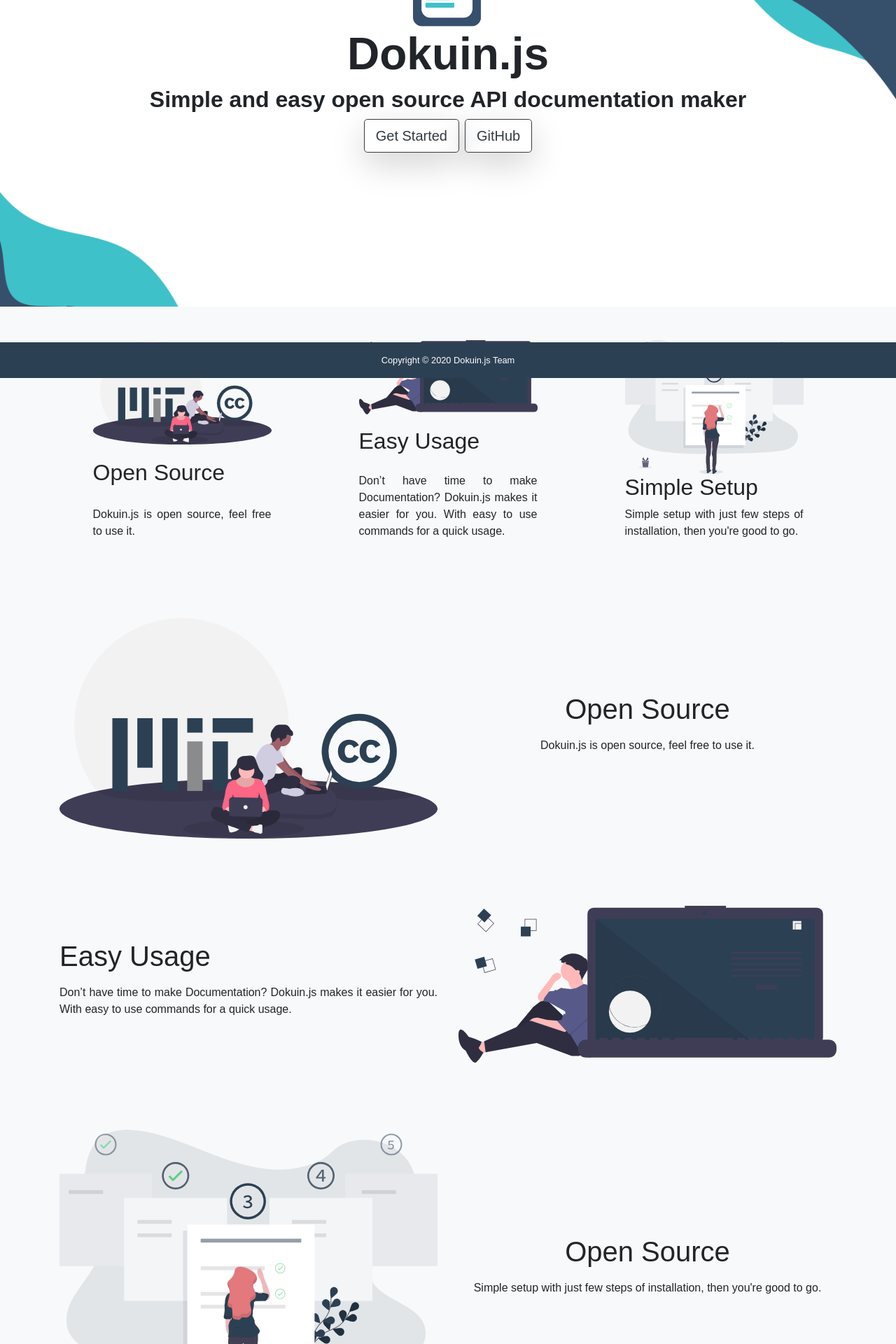
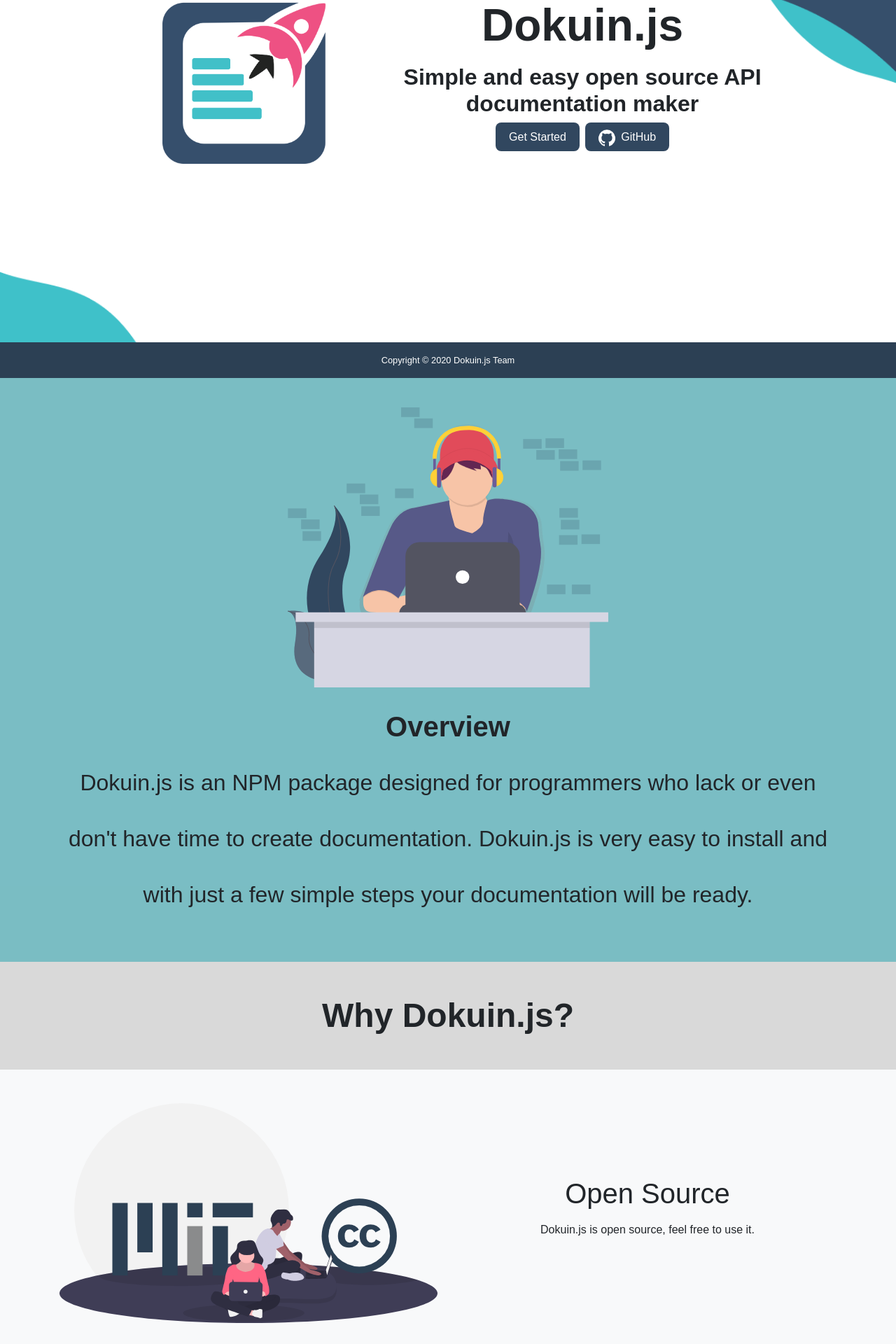
Before and after one commit to dokuin/docs, a React (Create React App) app: page / in a window 1280 px wide. Shown: the part 260-2180 px from the top of the page at 70% size. Built offline with nearby package versions, Linux system fonts and the light colour scheme.

Commit message:
tambah overview dan pemisahan component untuk homepage

```diff
--- /dev/null
+++ b/src/components/homepage/Advantages.jsx
@@ -0,0 +1,98 @@
+import React from 'react'
+import { Link } from 'react-router-dom'
+
+import { Container, Row, Col, Image } from 'react-bootstrap'
+import { Fade } from 'react-reveal'
+
+// Images
+import SetupPng from '../../assets/setup.svg'
+import EasyUsagePng from '../../assets/code_thinking.svg'
+import OpenSourcePng from '../../assets/open_source.svg'
+
+const Advantages = () => {
+  return (
+    <>
+      <div
+        className="d-flex justify-content-center align-items-center py-5"
+        style={{
+          backgroundColor: '#D9D9D9'
+        }}
+      >
+        <h2
+          className="text-center font-weight-bold my-auto"
+          style={{
+            fontSize: '3em'
+          }}
+        >
+          Why Dokuin.js?
+        </h2>
+      </div>
+
+      <div className="section d-flex align-items-center bg-light py-5">
+        <Container>
+          <Fade bottom>
+            <Row className="d-flex flex-row-reverse">
+              <Col sm={12} md={6} lg={6} className="my-auto">
+                <h1 className="text-center">Open Source</h1>
+                <p className="my-3 text-center">
+                  Dokuin.js is open source, feel free to use it.
+                </p>
+              </Col>
+              <Col sm={12} md={6} lg={6}>
+                <Image src={OpenSourcePng} fluid />
+              </Col>
+            </Row>
+          </Fade>
+        </Container>
+      </div>
+
+      <div className="section d-flex align-items-center bg-light py-5">
+        <Container>
+          <Fade left>
+            <Row>
+              <Col sm={12} md={6} lg={6} className="my-auto">
+                <h1 className="text-center">Easy Usage</h1>
+                <p className="my-3 text-justify">
+                  Don’t have time to make Documentation? Dokuin.js makes it
+                  easier for you. With easy to use commands for a quick usage.
+                </p>
+              </Col>
+              <Col sm={12} md={6} lg={6}>
+                <Image src={EasyUsagePng} fluid />
+              </Col>
+            </Row>
+          </Fade>
+        </Container>
+      </div>
+
+      <div className="section d-flex align-items-center bg-light py-5">
+        <Container>
+          <Fade right>
+            <Row className="d-flex flex-row-reverse">
+              <Col
+                sm={12}
+                md={6}
+                lg={6}
+                className="my-auto d-flex flex-column align-items-center"
+              >
+                <h1 className="text-center">Simple Setup</h1>
+                <p className="my-3 text-center">
+                  Simple setup with just few steps of installation, then you're
+                  good to go.
+                </p>
+                <Link to="/docs/dependency" className="banner-btn btn-1">
+                  Get Started
+                </Link>
+              </Col>
+              <Col sm={12} md={6} lg={6}>
+                <Image src={SetupPng} fluid />
+              </Col>
+            </Row>
+          </Fade>
+        </Container>
+      </div>
+    </>
+  )
+}
+
+export default Advantages
--- a/src/components/homepage/Banner.jsx
+++ b/src/components/homepage/Banner.jsx
@@ -1,6 +1,9 @@
 import React from 'react'
 import { Link } from 'react-router-dom'
-import { Button, Image } from 'react-bootstrap'
+import { Image, Row, Col } from 'react-bootstrap'
+import { Fade } from 'react-reveal'
+import { SvgIcon } from '@material-ui/core'
+import GitHubIcon from '@material-ui/icons/GitHub'
 
 import DokuinLandingPng from '../../assets/dokuin landing.png'
 
@@ -8,29 +11,41 @@ const Banner = () => {
   return (
     <div
       className="section d-flex align-items-center justify-content-center text-center banner"
-      style={{ borderRadius: 0, height: '90vh' }}
+      style={{ borderRadius: 0, height: '100vh' }}
     >
-      <div className="animated fadeInUp">
-        <Image src={DokuinLandingPng} width={100} height={100} />
+      <Fade top>
+        <Row className="d-flex justify-content-center">
+          <Col sm={12} md={4}>
+            <Image
+              src={DokuinLandingPng}
+              fluid
+              style={{
+                width: '30vh',
+                height: '30vh'
+              }}
+            />
+          </Col>
+          <Col sm={12} md={6}>
             <h1 className="font-weight-bold" style={{ fontSize: '5vw' }}>
               Dokuin.js
             </h1>
-        <h3 className="font-weight-bold" style={{ fontSize: '2.5vw' }}>
+            <h3 className="font-weight-bold my-3" style={{ fontSize: '2.5vw' }}>
               Simple and easy open source API documentation maker
             </h3>
-        <Link to="/docs/dependency" className="router-link mr-1">
-          <Button variant="outline-dark" className="shadow-lg" size="lg">
+            <Link to="/docs/dependency" className="banner-btn btn-1 mr-2">
               Get Started
-          </Button>
             </Link>
 
             <a
-          className="btn btn-outline-dark ml-1 shadow-lg btn-lg"
+              className="banner-btn btn-2"
               href="https://github.com/dokuin/dokuinjs"
             >
+              <SvgIcon component={GitHubIcon} className="mr-2"></SvgIcon>
               GitHub
             </a>
-      </div>
+          </Col>
+        </Row>
+      </Fade>
     </div>
   )
 }
--- /dev/null
+++ b/src/components/homepage/Overview.jsx
@@ -0,0 +1,32 @@
+import React from 'react'
+
+import { Container, Image } from 'react-bootstrap'
+import { Fade } from 'react-reveal'
+
+import OverviewPng from '../../assets/overview_coding.svg'
+
+const Overview = () => {
+  return (
+    <div className="py-5" style={{ backgroundColor: '#59ADB5CC' }}>
+      <Fade bottom>
+        <Container className="d-flex flex-column align-items-center">
+          <Image
+            src={OverviewPng}
+            fluid
+            style={{ width: '50vw', height: '50vh' }}
+            className="my-3"
+          />
+          <h1 className="text-center my-3 font-weight-bolder">Overview</h1>
+          <h2 className="text-center" style={{ lineHeight: '10vh' }}>
+            Dokuin.js is an NPM package designed for programmers who lack or
+            even don't have time to create documentation. Dokuin.js is very easy
+            to install and with just a few simple steps your documentation will
+            be ready.
+          </h2>
+        </Container>
+      </Fade>
+    </div>
+  )
+}
+
+export default Overview
--- a/src/pages/Homepage.jsx
+++ b/src/pages/Homepage.jsx
@@ -1,12 +1,8 @@
 import React from 'react'
-import { Container, Row, Col, Image } from 'react-bootstrap'
-import { Fade } from 'react-reveal'
-
-import SetupPng from '../assets/setup.svg'
-import EasyUsage from '../assets/code_thinking.svg'
-import OpenSource from '../assets/open_source.svg'
 
 import Banner from '../components/homepage/Banner'
+import Advantages from '../components/homepage/Advantages'
+import Overview from '../components/homepage/Overview'
 
 const Homepage = () => {
   return (
@@ -14,108 +10,13 @@ const Homepage = () => {
       style={{
         marginTop: '-10vh'
       }}
+      className="mb-5"
     >
       <Banner />
 
-      <div className="bg-light py-5">
-        <Fade bottom>
-          <Container>
-            <Row noGutters={false} className="d-flex justify-content-around">
-              <Col
-                sm={6}
-                md={3}
-                className="d-flex flex-column justify-content-between"
-              >
-                <Image src={OpenSource} fluid />
-                <h2>Open Source</h2>
-                <p className="text-justify">
-                  Dokuin.js is open source, feel free to use it.
-                </p>
-              </Col>
-              <Col
-                sm={6}
-                md={3}
-                className="d-flex flex-column justify-content-between"
-              >
-                <Image src={EasyUsage} fluid />
-                <h2>Easy Usage</h2>
-                <p className="text-justify">
-                  Don’t have time to make Documentation? Dokuin.js makes it
-                  easier for you. With easy to use commands for a quick usage.
-                </p>
-              </Col>
-              <Col
-                sm={6}
-                md={3}
-                className="d-flex flex-column justify-content-between"
-              >
-                <Image src={SetupPng} fluid />
-                <h2>Simple Setup</h2>
-                <p className="text-justify">
-                  Simple setup with just few steps of installation, then you're
-                  good to go.
-                </p>
-              </Col>
-            </Row>
-          </Container>
-        </Fade>
-      </div>
+      <Overview />
 
-      <div className="section d-flex align-items-center bg-light py-5">
-        <Container>
-          <Fade bottom>
-            <Row className="d-flex flex-row-reverse">
-              <Col sm={12} md={6} lg={6} className="my-auto">
-                <h1 className="text-center">Open Source</h1>
-                <p className="my-3 text-center">
-                  Dokuin.js is open source, feel free to use it.
-                </p>
-              </Col>
-              <Col sm={12} md={6} lg={6}>
-                <Image src={OpenSource} fluid />
-              </Col>
-            </Row>
-          </Fade>
-        </Container>
-      </div>
-
-      <div className="section d-flex align-items-center bg-light py-5">
-        <Container>
-          <Fade left>
-            <Row>
-              <Col sm={12} md={6} lg={6} className="my-auto">
-                <h1>Easy Usage</h1>
-                <p className="my-3 text-justify">
-                  Don’t have time to make Documentation? Dokuin.js makes it
-                  easier for you. With easy to use commands for a quick usage.
-                </p>
-              </Col>
-              <Col sm={12} md={6} lg={6}>
-                <Image src={EasyUsage} fluid />
-              </Col>
-            </Row>
-          </Fade>
-        </Container>
-      </div>
-
-      <div className="section d-flex align-items-center bg-light py-5">
-        <Container>
-          <Fade right>
-            <Row className="d-flex flex-row-reverse">
-              <Col sm={12} md={6} lg={6} className="my-auto">
-                <h1 className="text-center">Open Source</h1>
-                <p className="my-3 text-center">
-                  Simple setup with just few steps of installation, then you're
-                  good to go.
-                </p>
-              </Col>
-              <Col sm={12} md={6} lg={6}>
-                <Image src={SetupPng} fluid />
-              </Col>
-            </Row>
-          </Fade>
-        </Container>
-      </div>
+      <Advantages />
     </div>
   )
 }
--- a/src/partials/Header.jsx
+++ b/src/partials/Header.jsx
@@ -33,9 +33,6 @@ const Header = () => {
             </Nav.Link>
           </Nav>
         </div>
-        {/* <Navbar.Toggle aria-controls="responsive-navbar-nav" />
-        <Navbar.Collapse id="responsive-navbar-nav">
-        </Navbar.Collapse> */}
       </Container>
     </Navbar>
   )
--- a/src/styles/custom.css
+++ b/src/styles/custom.css
@@ -4,6 +4,20 @@
   background-repeat: no-repeat;
   background-position: center;
   height: 25em;
+}
+
+.banner-btn {
+  text-decoration: none;
+  padding: 1.5vh 1.5vw;
+  border-radius: 1vh;
+  color: white;
+  background-color: #31475f;
+}
+
+.banner-btn:hover {
+  text-decoration: none;
+  color: black;
+  background-color: #59adb5;
 }
 
 .font-large {
```
Also changed, not shown: src/components/Docs/Dependency.jsx (deleted, +0 -28 lines), src/components/Docs/Installation.jsx (deleted, +0 -17 lines), src/assets/overview_coding.svg (added). Lines whose indentation alone changed are shown as unchanged.
